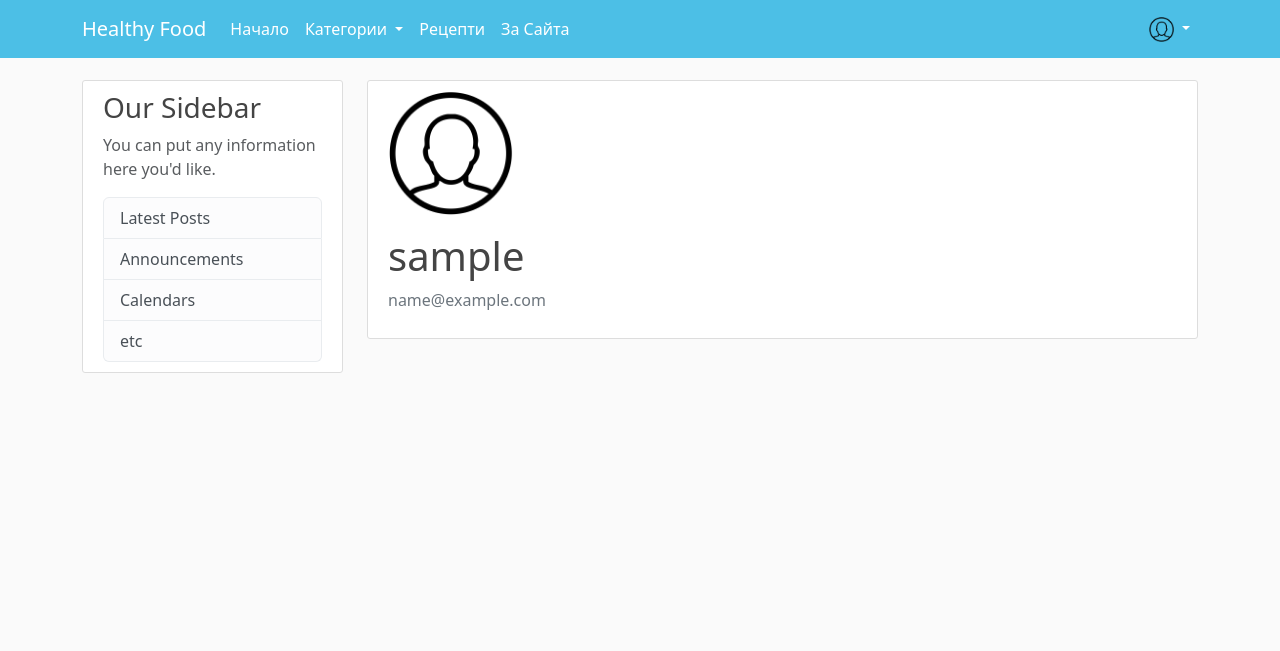
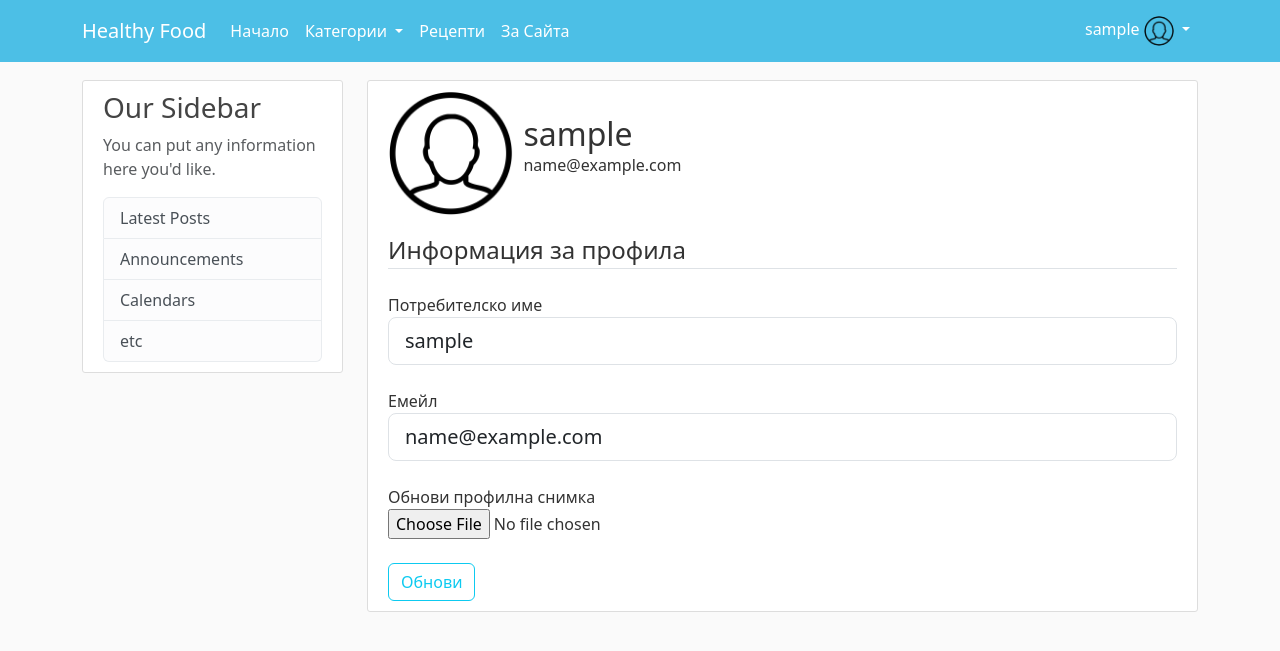
Before and after one commit to Iliyan-H-Iliev/Healthy_Food_WebsIte, a Flask app: page /account in a window 1280 px wide. Shown: the top 651 px of the page. Run offline with Flask 3, Linux system fonts and the light colour scheme; the visitor is signed in with stand-in values (Sample User, id 1); some libraries are stand-ins or nearby versions.

Commit message:
Upload Files

```diff
--- a/system/forms.py
+++ b/system/forms.py
@@ -1,5 +1,6 @@
 from flask_wtf import FlaskForm
-
+from flask_wtf.file import FileField, FileAllowed
+from flask_login import current_user
 from wtforms import StringField, PasswordField, SubmitField, BooleanField
 from wtforms.validators import DataRequired, Length, Email, EqualTo, ValidationError
 
@@ -31,3 +32,24 @@ class LoginForm(FlaskForm):
     password = PasswordField("Парола", validators=[DataRequired(), Length(min=6)])
     remember = BooleanField("Запомни ме")
     submit = SubmitField("Вход")
+
+
+class UpdateAccountForm(FlaskForm):
+    username = StringField("Потребителско име", validators=[DataRequired(), Length(min=2, max=20)])
+    email = StringField("Емейл", validators=[DataRequired(), Email(), Length(min=6, max=50)])
+    picture = FileField("Обнови профилна снимка", validators=[FileAllowed(["jpg", "png"])])
+    submit = SubmitField("Обнови")
+
+    def validate_username(self, username):
+        if username.data != current_user.username:
+            user = User.query.filter_by(username=username.data).first()
+
+            if user:
+                raise ValidationError("Това потребителско име е заето. Моля изберете друго потребителско име.")
+
+    def validate_email(self, email):
+        if email.data != current_user.email:
+            user = User.query.filter_by(email=email.data).first()
+
+            if user:
+                raise ValidationError("Този емейл е зает. Моля изберете друг емейл.")
--- a/system/routes.py
+++ b/system/routes.py
@@ -1,6 +1,9 @@
+import os
+import secrets
+from PIL import Image
 from system import app, db, bcrypt
 from flask import render_template, url_for, flash, redirect, request
-from system.forms import RegistrationForm, LoginForm
+from system.forms import RegistrationForm, LoginForm, UpdateAccountForm
 from system.models import User, Post
 from flask_login import login_user, current_user, logout_user, login_required
 
@@ -85,8 +88,46 @@ def logout():
     return redirect(url_for("home"))
 
 
-@app.route("/account")
+def save_picture(form_picture):
+    random_hex = secrets.token_hex(8)
+    file_name, file_extension = os.path.splitext(form_picture.filename)
+    picture_filename = random_hex + file_extension
+    picture_path = os.path.join(app.root_path, "static/profile_pics", picture_filename)
+
+    output_size = (125, 125)
+    i = Image.open(form_picture)
+    i.thumbnail(output_size)
+    i.save(picture_path)
+
+    return picture_filename
+
+
+def save_recipe_picture(form_picture):
+    random_hex = secrets.token_hex(8)
+    file_name, file_extension = os.path.splitext(form_picture.filename)
+    picture_filename = random_hex + file_extension
+    picture_path = os.path.join(app.root_path, "static/recipe_pics", picture_filename)
+    form_picture.save(picture_path)
+    return picture_filename
+
+
+@app.route("/account", methods=["GET", "POST"])
 @login_required
 def account():
     image_file = url_for("static", filename="profile_pics/" + current_user.image_file)
-    return render_template("account.html", title="Account", image_file=image_file)
+    form = UpdateAccountForm()
+    if form.validate_on_submit():
+        if form.picture.data:
+            picture_filename = save_picture(form.picture.data)
+            current_user.image_file = picture_filename
+
+        current_user.username = form.username.data
+        current_user.emai = form.email.data
+        db.session.commit()
+        flash("Вашият профил беше обновен", "success")
+        return redirect(url_for("account"))
+    elif request.method == "GET":
+        form.username.data = current_user.username
+        form.email.data = current_user.email
+
+    return render_template("account.html", title="Account", image_file=image_file, form=form)
--- a/system/static/main.css
+++ b/system/static/main.css
@@ -73,6 +73,7 @@ a.article-title:hover {
   width: 125px;
   margin-right: 20px;
   margin-bottom: 16px;
+
 }
 
 .account-heading {
--- a/system/templates/account.html
+++ b/system/templates/account.html
@@ -1,13 +1,63 @@
 {% extends "layout.html" %}
 {% block content %}
     <div class="content-section">
-        <div class="media">
-            <img class="rounded-circle account-img" src="{{ image_file }}" alt="image">
-            <div class="media-body">
-                <h2 class="account-heading">{{ current_user.username }}</h2>
-                <p class="text-secondary">{{ current_user.email }}</p>
+        <div class="row">
+            <div class="col-md-2">
+                <img class="rounded-circle account-img" src="{{ image_file }}" alt="">
             </div>
-        </div>
+            <div class="col-md-6 ml-auto align-items-center mt-4 mt-md-4">
+                    <h2 class="card-title">{{ current_user.username }}</h2>
+                    <p class="card-text">{{ current_user.email }}</p>
+            </div>
+            </div>
+
+    <!-- Form Here -->
+            <form method="POST" action="" enctype="multipart/form-data">
+                {{ form.hidden_tag() }}
+                <fieldset class="form-group">
+                    <legend class="border-bottom mb-4">Информация за профила</legend>
+                    <div class="form-group">
+                        {{ form.username.label(class="form-control-label") }}
+                        {% if form.username.errors %}
+                            {{ form.username(class="form-control form-control-lg is-invalid") }}
+                            <div class="invalid-feedback">
+                                {% for error in form.username.errors %}
+                                    <span>{{ error }}</span>
+                                {% endfor %}
+                            </div>
+                        {% else %}
+                            {{ form.username(class="form-control form-control-lg") }}
+                        {% endif %}
+                    </div>
+                    <br>
+                    <div class="form-group">
+                        {{ form.email.label(class="form-control-label") }}
+                        {% if form.email.errors %}
+                            {{ form.email(class="form-control form-control-lg is-invalid") }}
+                            <div class="invalid-feedback">
+                                {% for error in form.email.errors %}
+                                    <span>{{ error }}</span>
+                                {% endfor %}
+                            </div>
+                        {% else %}
+                            {{ form.email(class="form-control form-control-lg") }}
+                        {% endif %}
+                    </div>
+                <br>
+                    <div class="form-group">
+                        {{ form.picture.label() }}<br>
+                        {{ form.picture(class="form-control-label") }}
+
+                        {% if form.picture.errors %}
+                            {% for error in form.picture.errors %}
+                                <span class="text-danger">{{ error }}</span>
+                            {% endfor %}
+                        {% endif %}
+                    </div>
+                </fieldset><br>
+                <div class="form-group">
+                    {{ form.submit(class="btn btn-outline-info") }}
+                </div>
+            </form>
     </div>
-
 {% endblock content %}
--- a/system/templates/layout.html
+++ b/system/templates/layout.html
@@ -41,8 +41,8 @@
                         <li><a class="dropdown-item" href="{{ url_for('recipes') }}">Основни</a></li>
                         <li><a class="dropdown-item" href="{{ url_for('recipes') }}">Десерти</a></li>
                         <li><a class="dropdown-item" href="{{ url_for('recipes') }}">Напитки</a></li>
-
-                </div>
+                    </ul>
+                    </div>
               <a class="nav-item nav-link" href="{{ url_for('recipes') }}">Рецепти</a>
               <a class="nav-item nav-link" href="{{ url_for('about') }}">За Сайта</a>
             </div>
@@ -52,7 +52,8 @@
                     <div class="dropdown">
                         <a class="nav-item nav-link dropdown-toggle" href="#" id="navbarDropdown"
                            role="button" data-bs-toggle="dropdown" aria-expanded="false">
-                            <img src="{{ '../static/profile_pics/' + current_user.image_file }}" title="Профил" alt="image" height="25" width="25">
+                            {{ current_user.username }}
+                            <img class="rounded-circle" src="{{ '../static/profile_pics/' + current_user.image_file }}" title="Профил" alt="image" height="30" width="30">
                         </a>
                         <ul class="dropdown-menu" aria-labelledby="navbarDropdown">
                             <li><a class="dropdown-item" href="{{ url_for('account') }}">Моят Профил</a></li>
```
Also changed, not shown: system/templates/register.html (+12 -2 lines), text.txt (added, +13 -0 lines), system/static/profile_pics/3b2941119a2788e5.jpg (added).
